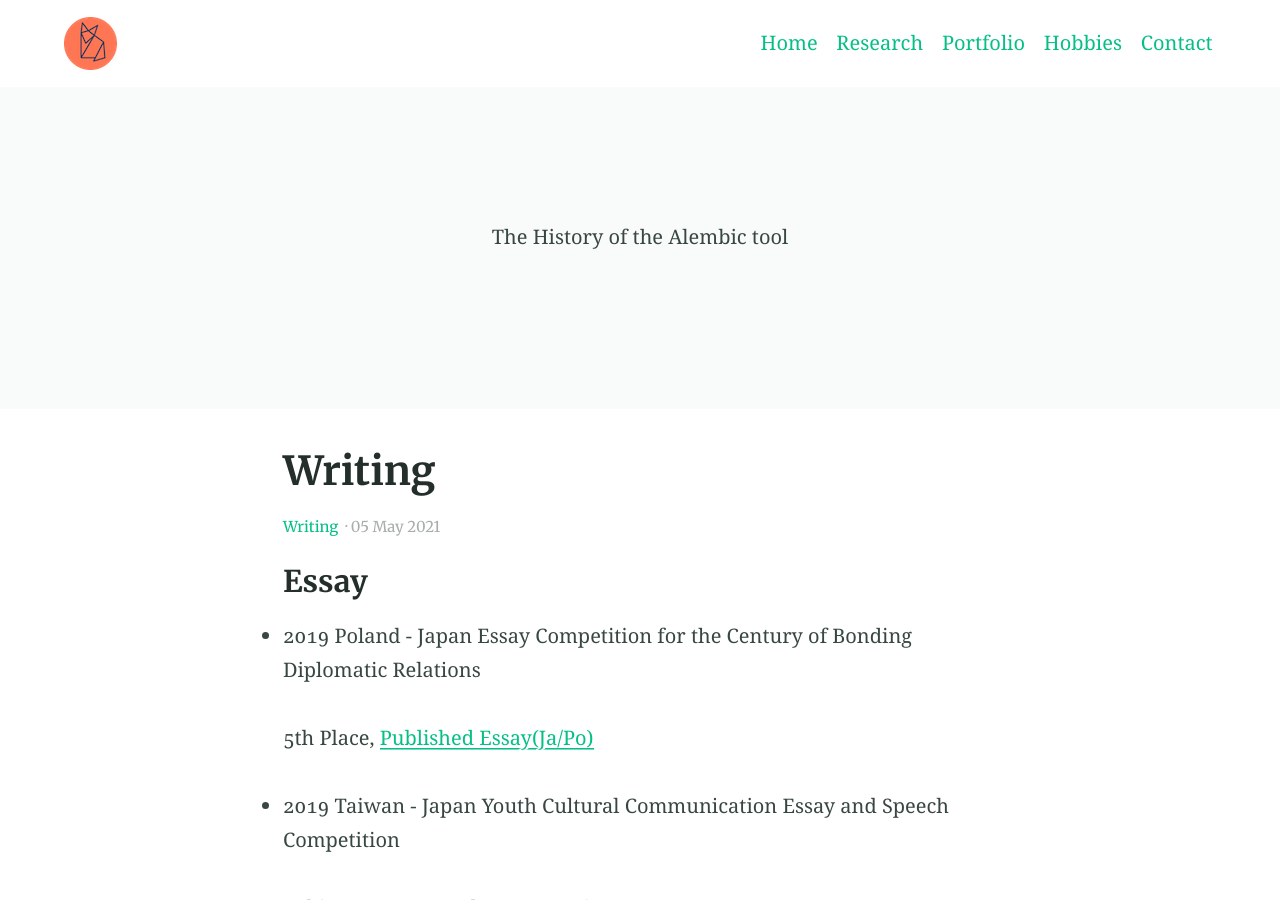
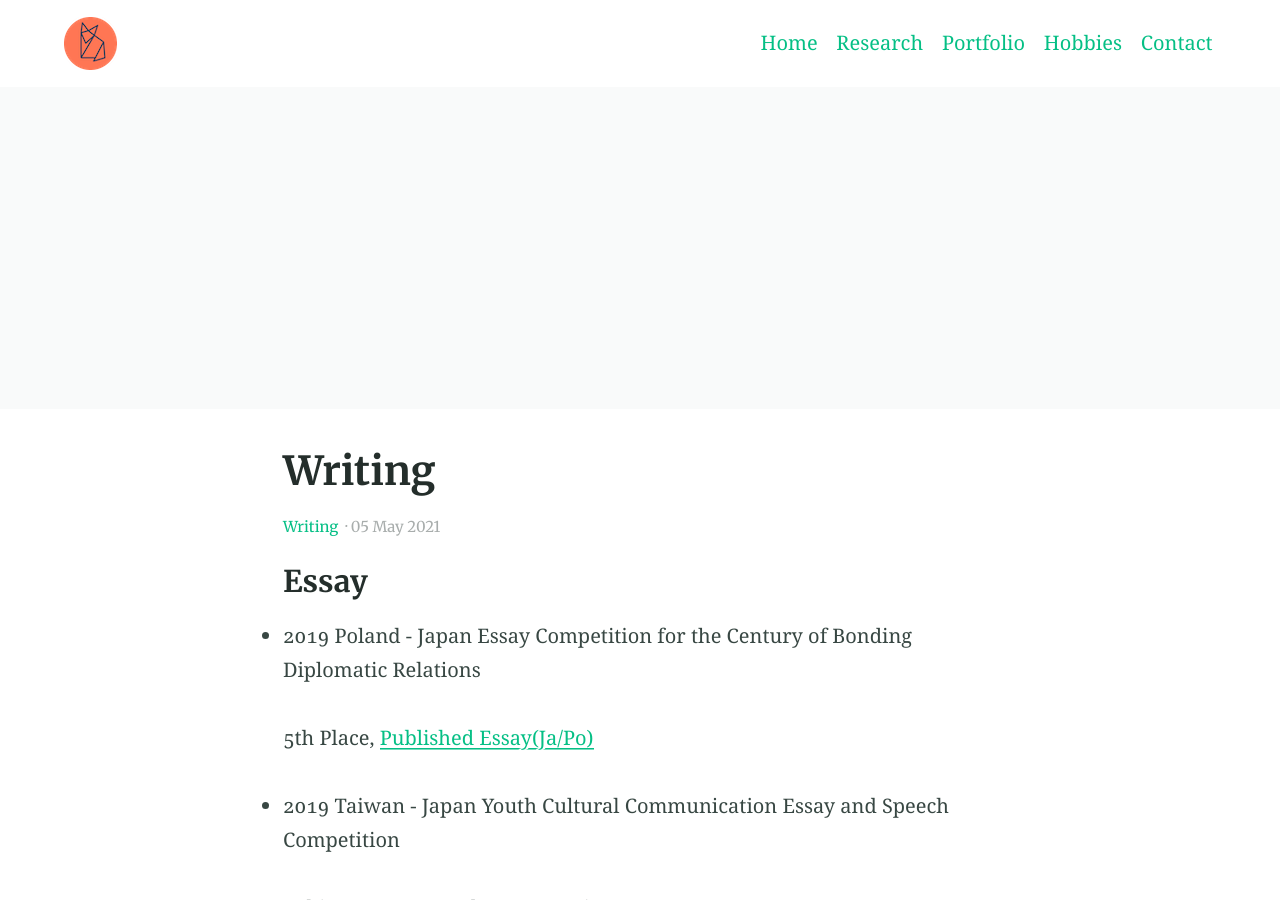
Before and after one commit to NaosFabrik/NaosFabrik.github.io, a Jekyll site: the page built from _posts/2021-05-05-writing.md, in a window 1280 px wide and 900 px high. Built offline with Jekyll 4.4.1, drawn with Linux system fonts in a browser that asks for light colours.

Commit message:
Update 2021-05-05-writing.md

```diff
--- a/_posts/2021-05-05-writing.md
+++ b/_posts/2021-05-05-writing.md
@@ -3,7 +3,6 @@ title: Writing
 categories:
 - Writing
 feature_text: |
-  The History of the Alembic tool
 ---
 ### Essay
 * 2019 Poland - Japan Essay Competition for the Century of Bonding Diplomatic Relations
```
Also changed, not shown: other parts of _posts/2021-05-05-writing.md (+0 -5 lines).
